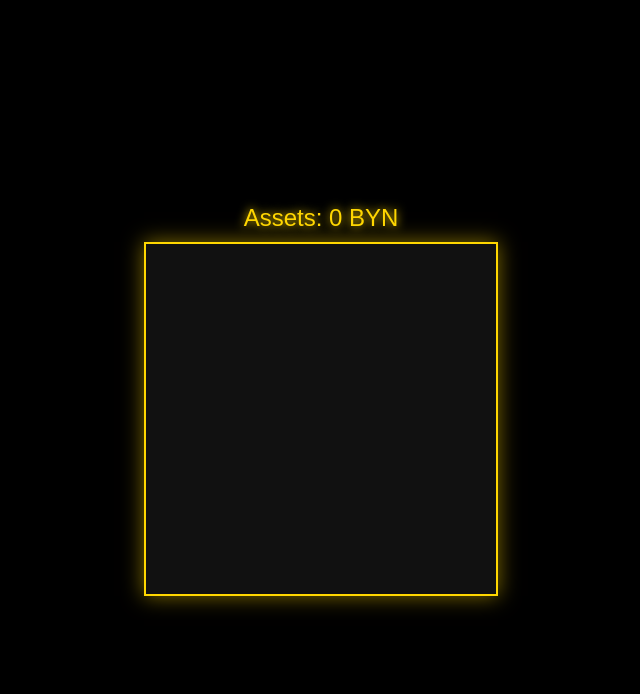
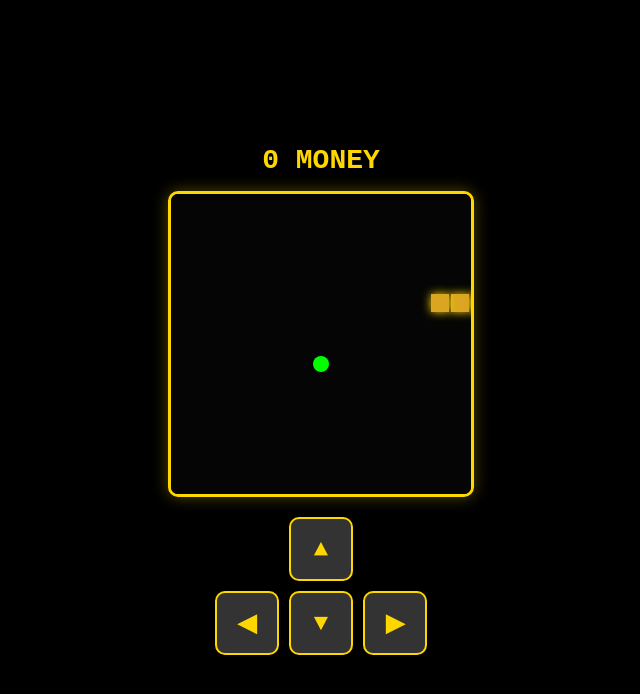
Before and after one commit to SnickRound/SnakeEmpire, a plain HTML site: page index.html in a window 1280 px wide. Shown: the whole page, without its empty margins (319-959 px from the left). Drawn offline with Linux system fonts and the light colour scheme.

Commit message:
Enhance Snake game layout and controls
Updated styling and functionality for the Snake game, including score display and control buttons.

```diff
--- a/index.html
+++ b/index.html
@@ -5,14 +5,28 @@
     <meta charset="UTF-8">
     <meta name="viewport" content="width=device-width, initial-scale=1.0, maximum-scale=1.0, user-scalable=no">
     <style>
-        body { margin: 0; background: #000; display: flex; flex-direction: column; align-items: center; justify-content: center; height: 100vh; color: gold; font-family: sans-serif; overflow: hidden; }
-        canvas { border: 2px solid gold; box-shadow: 0 0 20px rgba(255, 215, 0, 0.5); background: #111; }
-        .score { font-size: 24px; margin-bottom: 10px; text-shadow: 0 0 10px gold; }
+        body { margin: 0; background: #000; display: flex; flex-direction: column; align-items: center; justify-content: center; height: 100vh; color: #FFD700; font-family: 'Courier New', Courier, monospace; overflow: hidden; touch-action: manipulation; }
+        canvas { border: 3px solid #FFD700; background: #050505; box-shadow: 0 0 15px #ffd70055; border-radius: 10px; }
+        .score { font-size: 28px; margin-bottom: 15px; font-weight: bold; }
+        .controls { display: grid; grid-template-columns: repeat(3, 1fr); gap: 10px; margin-top: 20px; }
+        .btn { width: 60px; height: 60px; background: #333; border: 2px solid #FFD700; border-radius: 10px; display: flex; align-items: center; justify-content: center; color: gold; font-size: 24px; font-weight: bold; cursor: pointer; user-select: none; }
+        .btn:active { background: #FFD700; color: #000; }
+        .up { grid-column: 2; }
+        .left { grid-column: 1; }
+        .down { grid-column: 2; }
+        .right { grid-column: 3; }
     </style>
 </head>
 <body>
-    <div class="score">Assets: <span id="scoreVal">0</span> BYN</div>
-    <canvas id="gameCanvas" width="350" height="350"></canvas>
+    <div class="score"><span id="scoreVal">0</span> MONEY</div>
+    <canvas id="gameCanvas" width="300" height="300"></canvas>
+
+    <div class="controls">
+        <div class="btn up" onclick="changeDir('UP')">▲</div>
+        <div class="btn left" onclick="changeDir('LEFT')">◀</div>
+        <div class="btn down" onclick="changeDir('DOWN')">▼</div>
+        <div class="btn right" onclick="changeDir('RIGHT')">▶</div>
+    </div>
 
     <script>
         const canvas = document.getElementById("gameCanvas");
@@ -20,14 +34,16 @@
         const scoreElement = document.getElementById("scoreVal");
 
         let score = 0;
-        let snake = [{x: 160, y: 160}, {x: 140, y: 160}, {x: 120, y: 160}];
-        let dx = 20;
-        let dy = 0;
-        let foodX;
-        let foodY;
+        let snake = [{x: 100, y: 100}, {x: 80, y: 100}, {x: 60, y: 100}];
+        let dx = 20; let dy = 0;
+        let foodX; let foodY;
 
         function main() {
-            if (didGameEnd()) return alert("Game Over! Score: " + score);
+            if (didGameEnd()) {
+                alert("Game Over! Money earned: " + score);
+                location.reload(); // Перезапуск
+                return;
+            }
             setTimeout(function onTick() {
                 clearCanvas();
                 drawFood();
@@ -38,17 +54,18 @@
         }
 
         function clearCanvas() {
-            ctx.fillStyle = "#111";
+            ctx.fillStyle = "#050505";
             ctx.fillRect(0, 0, canvas.width, canvas.height);
         }
 
         function drawSnake() {
             snake.forEach((part, index) => {
-                // Голова золотая, хвост чуть тусклее
-                ctx.fillStyle = index === 0 ? "#FFD700" : "#B8860B";
-                ctx.strokeStyle = "#000";
-                ctx.fillRect(part.x, part.y, 20, 20);
-                ctx.strokeRect(part.x, part.y, 20, 20);
+                // Голова ярко-золотая, тело с градиентом
+                ctx.fillStyle = index === 0 ? "#FFD700" : "#DAA520";
+                ctx.shadowBlur = 10;
+                ctx.shadowColor = "#FFD700";
+                ctx.fillRect(part.x, part.y, 18, 18);
+                ctx.shadowBlur = 0;
             });
         }
 
@@ -68,11 +85,7 @@
             for (let i = 4; i < snake.length; i++) {
                 if (snake[i].x === snake[0].x && snake[i].y === snake[0].y) return true;
             }
-            const hitLeftWall = snake[0].x < 0;
-            const hitRightWall = snake[0].x > canvas.width - 20;
-            const hitTopWall = snake[0].y < 0;
-            const hitBottomWall = snake[0].y > canvas.height - 20;
-            return hitLeftWall || hitRightWall || hitTopWall || hitBottomWall;
+            return snake[0].x < 0 || snake[0].x > canvas.width - 20 || snake[0].y < 0 || snake[0].y > canvas.height - 20;
         }
 
         function createFood() {
@@ -80,15 +93,19 @@
             foodY = Math.floor(Math.random() * (canvas.height/20)) * 20;
         }
 
-        // Управление для телефона (свайпы или просто клики по сторонам)
-        window.addEventListener("keydown", event => {
-            const LEFT_KEY = 37; const RIGHT_KEY = 39; const UP_KEY = 38; const DOWN_KEY = 40;
-            const keyPressed = event.keyCode;
-            if (keyPressed === LEFT_KEY && dx === 0) { dx = -20; dy = 0; }
-            if (keyPressed === UP_KEY && dy === 0) { dx = 0; dy = -20; }
-            if (keyPressed === RIGHT_KEY && dx === 0) { dx = 20; dy = 0; }
-            if (keyPressed === DOWN_KEY && dy === 0) { dx = 0; dy = 20; }
-        });
+        function drawFood() {
+            ctx.fillStyle = "#00FF00"; // Зеленый "актив"
+            ctx.beginPath();
+            ctx.arc(foodX + 10, foodY + 10, 8, 0, 2 * Math.PI);
+            ctx.fill();
+        }
+
+        function changeDir(dir) {
+            if (dir === 'LEFT' && dx === 0) { dx = -20; dy = 0; }
+            if (dir === 'UP' && dy === 0) { dx = 0; dy = -20; }
+            if (dir === 'RIGHT' && dx === 0) { dx = 20; dy = 0; }
+            if (dir === 'DOWN' && dy === 0) { dx = 0; dy = 20; }
+        }
 
         createFood();
         main();
```
